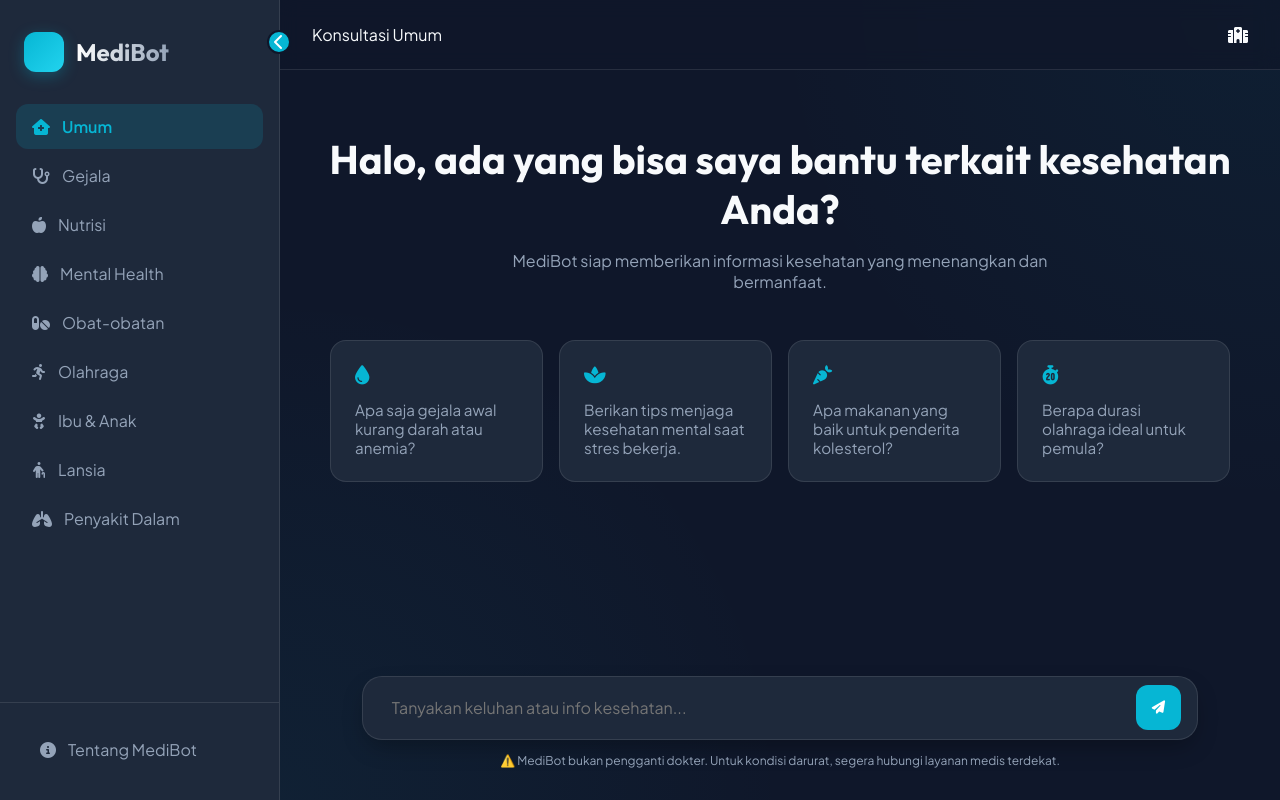
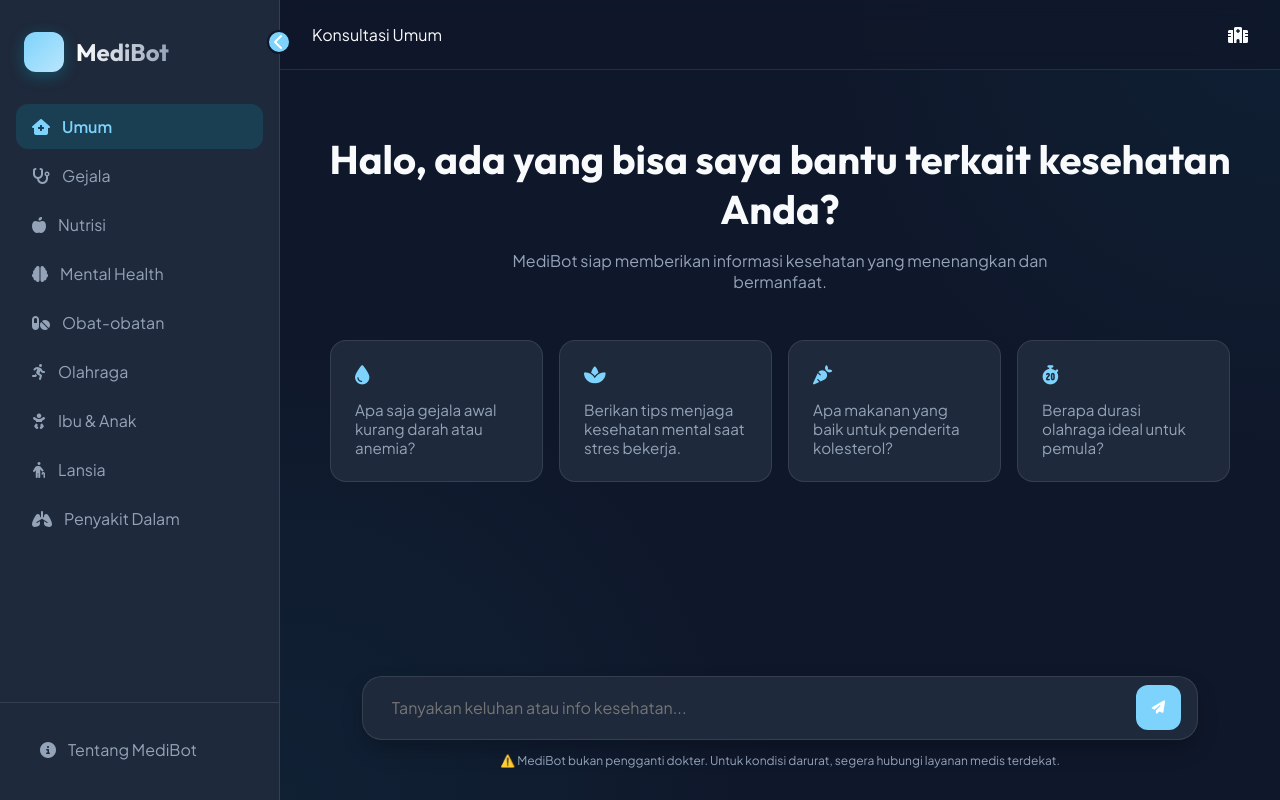
Before and after one commit to HelmiMuhammadHatta/MediBot, a website: page public/index.html in a window 1280 px wide. Drawn offline with nearby package versions, Linux system fonts and the light colour scheme.

Commit message:
UI Update: Change color scheme to Light Blue

```diff
--- a/public/index.html
+++ b/public/index.html
@@ -18,8 +18,8 @@
     <script src="https://cdnjs.cloudflare.com/ajax/libs/highlight.js/11.8.0/highlight.min.js"></script>
     <style>
         :root {
-            --primary: #06b6d4; /* Medical Cyan */
-            --primary-hover: #0891b2;
+            --primary: #7dd3fc; /* Light Sky Blue */
+            --primary-hover: #38bdf8;
             --bg-dark: #0f172a;
             --bg-card: #1e293b;
             --text-main: #f8fafc;
@@ -27,7 +27,7 @@
             --sidebar-width: 280px;
             --glass: rgba(30, 41, 59, 0.7);
             --border: rgba(255, 255, 255, 0.1);
-            --accent: #22d3ee;
+            --accent: #bae6fd;
         }
 
         * {
```
